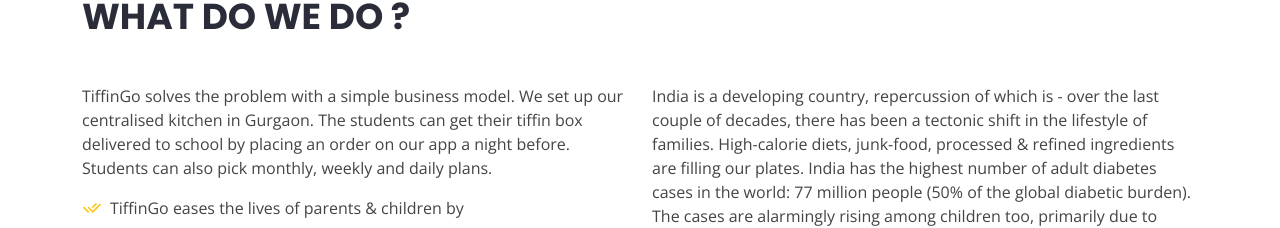
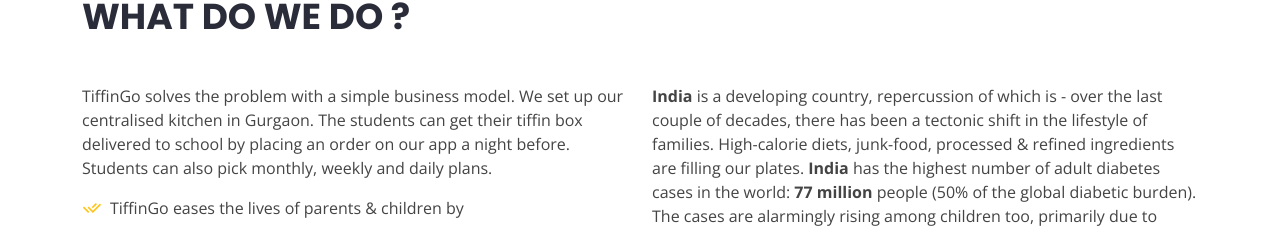
Before and after one commit to tiffingo/tiffingo.github.io, a plain HTML site: page index.html in a window 1280 px wide. Shown: the part 724-952 px from the top of the page. Drawn offline with nearby package versions, Linux system fonts and the light colour scheme.

Commit message:
Better Text Dynamics

```diff
--- a/index.html
+++ b/index.html
@@ -122,9 +122,9 @@
           </div>
           <div class="col-lg-6 pt-4 pt-lg-0">
             <p>
-              India is a developing country, repercussion of which is - over the last couple of decades, there has been a tectonic shift in the lifestyle of families. High-calorie diets, junk-food, processed & refined ingredients are filling our plates.
+              <strong>India </strong>is a developing country, repercussion of which is - over the last couple of decades, there has been a tectonic shift in the lifestyle of families. High-calorie diets, junk-food, processed & refined ingredients are filling our plates.
 
-India has the highest number of adult diabetes cases in the world: 77 million people (50% of the global diabetic burden). The cases are alarmingly rising among children too, primarily due to increased consumption of refined foods.
+<strong>India</strong> has the highest number of adult diabetes cases in the world: <strong>77 million</strong> people (50% of the global diabetic burden). The cases are alarmingly rising among children too, primarily due to increased consumption of refined foods.
 
 School lunch is one of the most important meals of the day but is proving to be the unhealthiest for many children.
 
```
